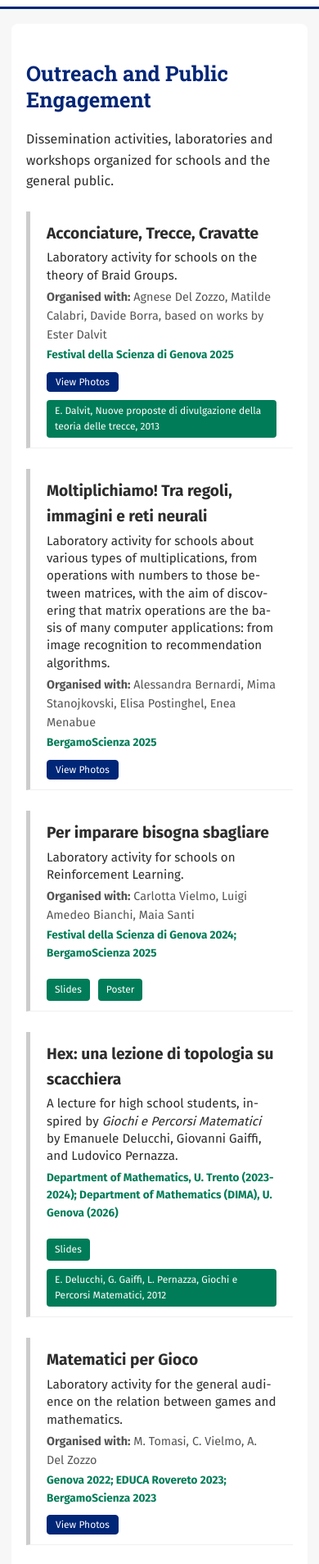
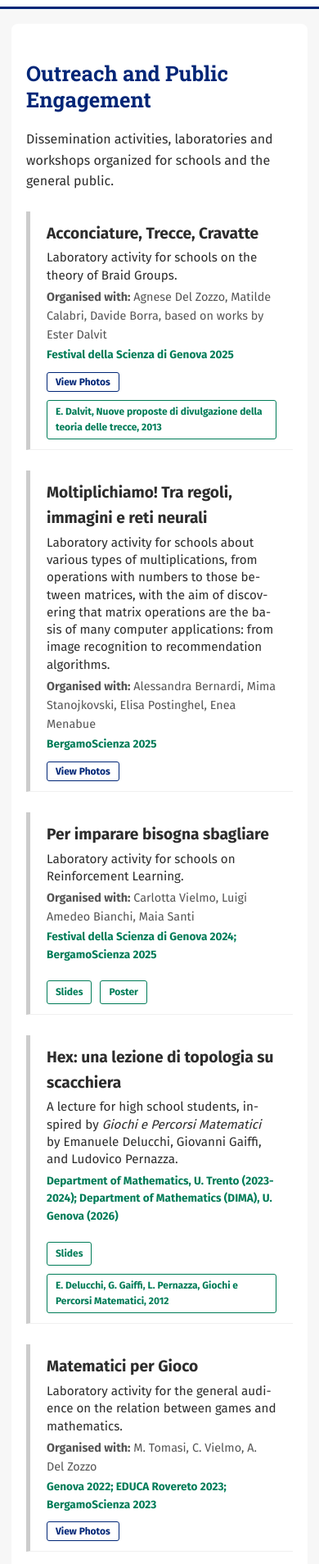
Before and after one commit to AlessandroOneto/alessandrooneto.github.io, a plain HTML site: page outreach.html in a window 390 px wide. Shown: the part 59-1967 px from the top of the page at 82% size. Drawn offline with Linux system fonts and the light colour scheme.

Commit message:
Vari Aggiornamenti Minori

```diff
--- a/outreach.html
+++ b/outreach.html
@@ -45,8 +45,8 @@
                     <p style="margin: 2px 0; font-size: 0.9rem; color: #555;"><b>Organised with:</b> Agnese Del Zozzo, Matilde Calabri, Davide Borra, based on works by Ester Dalvit</p>
                     <p style="margin: 2px 0; font-size: 0.85rem; color: var(--accent-green); font-weight: 600;">Festival della Scienza di Genova 2025</p>
                     <div style="margin-top: 10px; display: flex; gap: 10px; flex-wrap: wrap;">
-                        <button onclick="togglePhotos(this)" style="background: var(--primary-blue); border: 1px solid var(--primary-blue); padding: 4px 10px; cursor: pointer; font-family: inherit; font-size: 0.75rem; border-radius: 4px; color: white;">View Photos</button>
-                        <a href="http://www.bdim.eu/item?id=RIUMI_2013_1_6_3_509_0&fmt=pdf" style="text-decoration: none; background: var(--accent-green); padding: 4px 10px; font-size: 0.75rem; border-radius: 4px; color: white;">E. Dalvit, Nuove proposte di divulgazione della teoria delle trecce, 2013</a>
+                        <button onclick="togglePhotos(this)" class="btn btn-outreach btn-outreach-blue">View Photos</button>
+                        <a href="http://www.bdim.eu/item?id=RIUMI_2013_1_6_3_509_0&fmt=pdf" class="btn btn-outreach btn-outreach-green">E. Dalvit, Nuove proposte di divulgazione della teoria delle trecce, 2013</a>
                     </div>
                     <div class="image-gallery" style="display: none; gap: 10px; margin-top: 15px; flex-wrap: wrap;">
                         <img src="images/trecce1.jpeg" alt="Activity Photo" style="max-width: 100%; max-height: 250px; height: auto; border-radius: 4px;">
@@ -60,7 +60,7 @@
                     <p style="margin: 2px 0; font-size: 0.9rem; color: #555;"><b>Organised with:</b> Alessandra Bernardi, Mima Stanojkovski, Elisa Postinghel, Enea Menabue</p>
                     <p style="margin: 2px 0; font-size: 0.85rem; color: var(--accent-green); font-weight: 600;">BergamoScienza 2025</p>
                     <div style="margin-top: 10px; display: flex; gap: 10px; flex-wrap: wrap;">
-                        <button onclick="togglePhotos(this)" style="background: var(--primary-blue); border: 1px solid var(--primary-blue); padding: 4px 10px; cursor: pointer; font-family: inherit; font-size: 0.75rem; border-radius: 4px; color: white;">View Photos</button>
+                        <button onclick="togglePhotos(this)" class="btn btn-outreach btn-outreach-blue">View Photos</button>
                     </div>
                     <div class="image-gallery" style="display: none; gap: 10px; margin-top: 15px; flex-wrap: wrap;">
                         <img src="images/moltiplichiamo1.jpeg" alt="Activity Photo" style="max-width: 100%; max-height: 250px; height: auto; border-radius: 4px;">
@@ -76,8 +76,8 @@
                     <p style="margin: 2px 0; font-size: 0.85rem; color: var(--accent-green); font-weight: 600;">Festival della Scienza di Genova 2024; BergamoScienza 2025</p>
                     <div style="margin-top: 10px; display: flex; gap: 10px; flex-wrap: wrap;">
                         <div style="margin-top: 10px; display: flex; gap: 10px; flex-wrap: wrap;">
-                        <a href="files/RLpptx.pdf" style="text-decoration: none; background: var(--accent-green); padding: 4px 10px; font-size: 0.75rem; border-radius: 4px; color: white;">Slides</a>
-                        <a href="files/RLposter.png" style="text-decoration: none; background: var(--accent-green); padding: 4px 10px; font-size: 0.75rem; border-radius: 4px; color: white;">Poster</a>
+                        <a href="files/RLpptx.pdf" class="btn btn-outreach btn-outreach-green">Slides</a>
+                        <a href="files/RLposter.png" class="btn btn-outreach btn-outreach-green">Poster</a>
                         </div>
                     </div>
                 </div>
@@ -88,8 +88,8 @@
                     <p style="margin: 2px 0; font-size: 0.85rem; color: var(--accent-green); font-weight: 600;">Department of Mathematics, U. Trento (2023-2024); Department of Mathematics (DIMA), U. Genova (2026)</p>
                     <div style="margin-top: 10px; display: flex; gap: 10px; flex-wrap: wrap;">
                         <div style="margin-top: 10px; display: flex; gap: 10px; flex-wrap: wrap;">
-                        <a href="files/Hex_slides.pdf" style="text-decoration: none; background: var(--accent-green); padding: 4px 10px; font-size: 0.75rem; border-radius: 4px; color: white;">Slides</a>
-                        <a href="https://link.springer.com/book/10.1007/978-88-470-2616-2" style="text-decoration: none; background: var(--accent-green); padding: 4px 10px; font-size: 0.75rem; border-radius: 4px; color: white;">E. Delucchi, G. Gaiffi, L. Pernazza, Giochi e Percorsi Matematici, 2012</a>
+                        <a href="files/Hex_slides.pdf" class="btn btn-outreach btn-outreach-green">Slides</a>
+                        <a href="https://link.springer.com/book/10.1007/978-88-470-2616-2" class="btn btn-outreach btn-outreach-green">E. Delucchi, G. Gaiffi, L. Pernazza, Giochi e Percorsi Matematici, 2012</a>
                         </div>
                     </div>
                 </div>
@@ -100,7 +100,7 @@
                     <p style="margin: 2px 0; font-size: 0.9rem; color: #555;"><b>Organised with:</b> M. Tomasi, C. Vielmo, A. Del Zozzo</p>
                     <p style="margin: 2px 0; font-size: 0.85rem; color: var(--accent-green); font-weight: 600;">Genova 2022; EDUCA Rovereto 2023; BergamoScienza 2023</p>
                     <div style="margin-top: 10px; display: flex; gap: 10px; flex-wrap: wrap;">
-                        <button onclick="togglePhotos(this)" style="background: var(--primary-blue); border: 1px solid var(--primary-blue); padding: 4px 10px; cursor: pointer; font-family: inherit; font-size: 0.75rem; border-radius: 4px; color: white;">View Photos</button>
+                        <button onclick="togglePhotos(this)" class="btn btn-outreach btn-outreach-blue">View Photos</button>
                     </div>
                     <div class="image-gallery" style="display: none; gap: 10px; margin-top: 15px; flex-wrap: wrap;">
                         <img src="images/giochi1.jpg" alt="Activity Photo" style="max-width: 100%; max-height: 250px; height: auto; border-radius: 4px;">
@@ -117,7 +117,7 @@
                     <p style="margin: 2px 0; font-size: 0.85rem; color: var(--accent-green); font-weight: 600;">Supported by INdAM</p>
                     <div style="margin-top: 10px; display: flex; gap: 10px; flex-wrap: wrap;">
                         <div style="margin-top: 10px; display: flex; gap: 10px; flex-wrap: wrap;">
-                        <a href="files/MxG_slides.pdf" style="text-decoration: none; background: var(--accent-green); padding: 4px 10px; font-size: 0.75rem; border-radius: 4px; color: white;">Slides Final Event</a>
+                        <a href="files/MxG_slides.pdf" class="btn btn-outreach btn-outreach-green">Slides Final Event</a>
                         </div>
                     </div>
                 </div>
@@ -129,7 +129,7 @@
                     <p style="margin: 2px 0; font-size: 0.85rem; color: var(--accent-green); font-weight: 600;">Inst. d'Estudis Catalans, Barcelona</p>
                     <div style="margin-top: 10px; display: flex; gap: 10px; flex-wrap: wrap;">
                         <div style="margin-top: 10px; display: flex; gap: 10px; flex-wrap: wrap;">
-                        <a href="files/evolucio_slides.pdf" style="text-decoration: none; background: var(--accent-green); padding: 4px 10px; font-size: 0.75rem; border-radius: 4px; color: white;">Slides</a>
+                        <a href="files/evolucio_slides.pdf" class="btn btn-outreach btn-outreach-green">Slides</a>
                         </div>
                     </div>
                 </div>
@@ -140,7 +140,7 @@
                     <p style="margin: 2px 0; font-size: 0.9rem; color: #555;"><b>Organised with:</b> M. Garrote Lòpez</p>
                     <p style="margin: 2px 0; font-size: 0.85rem; color: var(--accent-green); font-weight: 600;">European Researchers' Night, Barcelona</p>
                     <div style="margin-top: 10px; display: flex; gap: 10px; flex-wrap: wrap;">
-                        <button onclick="togglePhotos(this)" style="background: var(--primary-blue); border: 1px solid var(--primary-blue); padding: 4px 10px; cursor: pointer; font-family: inherit; font-size: 0.75rem; border-radius: 4px; color: white;">View Photos</button>
+                        <button onclick="togglePhotos(this)" class="btn btn-outreach btn-outreach-blue">View Photos</button>
                     </div>
                     <div class="image-gallery" style="display: none; gap: 10px; margin-top: 15px; flex-wrap: wrap;">
                         <img src="images/formae1.jpg" alt="Activity Photo" style="max-width: 100%; max-height: 250px; height: auto; border-radius: 4px;">
--- a/style.css
+++ b/style.css
@@ -918,6 +918,23 @@ footer {
 .btn-slides { color: #555; border-color: #555; }
 .btn-slides:hover { background: #555; }
 
+.btn-outreach {
+    display: inline-block;
+    font-size: 0.75rem;
+    padding: 4px 10px;
+}
+
+.outreach-list .btn-outreach-blue { color: var(--primary-blue); border-color: var(--primary-blue); }
+.outreach-list .btn-outreach-blue:hover { background: var(--primary-blue); }
+
+.outreach-list .btn-outreach-green { color: var(--accent-green); border-color: var(--accent-green); }
+.outreach-list .btn-outreach-green:hover { background: var(--accent-green); }
+
+.outreach-list button.btn-outreach {
+    cursor: pointer;
+    font-family: inherit;
+}
+
 /* RESET UNIFORME PER MENTOR/SUPERVISOR */
 .details .mentor,
 .project-card .mentor,
```
Also changed, not shown: index.html (+0 -3 lines), mentoring.html (+3 -3 lines), teaching.html (+1 -1 lines).
